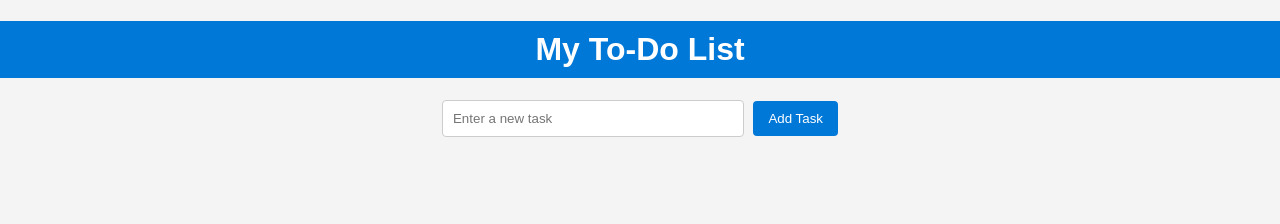
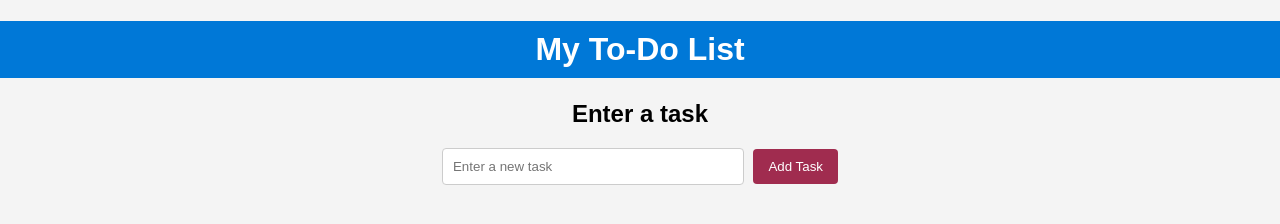
Before and after one commit to MarauderWitch/Info5146ToDoApp, a website built with Parcel: page index.html in a window 1280 px wide. Built offline with nearby package versions, Linux system fonts and the light colour scheme; some packages are replaced by stand-ins of ours; no server answers; the database is empty.

Commit message:
Updated Colours

```diff
--- a/index.html
+++ b/index.html
@@ -3,7 +3,7 @@
 <head>
     <meta charset="UTF-8">
     <meta name="viewport" content="width=device-width, initial-scale=1.0">
-    <meta name="theme-color" content="#0078D7">
+    <meta name="theme-color" content="#A02C4F">
     <title>Checklist App</title>
     <link rel="stylesheet" href="style.css">
     <link rel="manifest" href="manifest.json">
@@ -11,7 +11,8 @@
 <body>
     <h1>My To-Do List</h1>
     <div class="container">
-        <input type="text" id="taskInput" placeholder="Enter a new task">
+        <label for="taskInput"><h2>Enter a task</h2></label>
+        <input name="taskInput" type="text" id="taskInput" placeholder="Enter a new task">
         <button id="addTaskBtn">Add Task</button>
         <ul id="taskList"></ul>
     </div>
--- a/style.css
+++ b/style.css
@@ -25,9 +25,13 @@ input[type="text"] {
     border-radius: 4px;
 }
 
+label {
+    display: block;
+}
+
 button {
     padding: 10px 15px;
-    background-color: #0078D7;
+    background-color: #A02C4F;
     color: white;
     border: none;
     border-radius: 4px;
```
